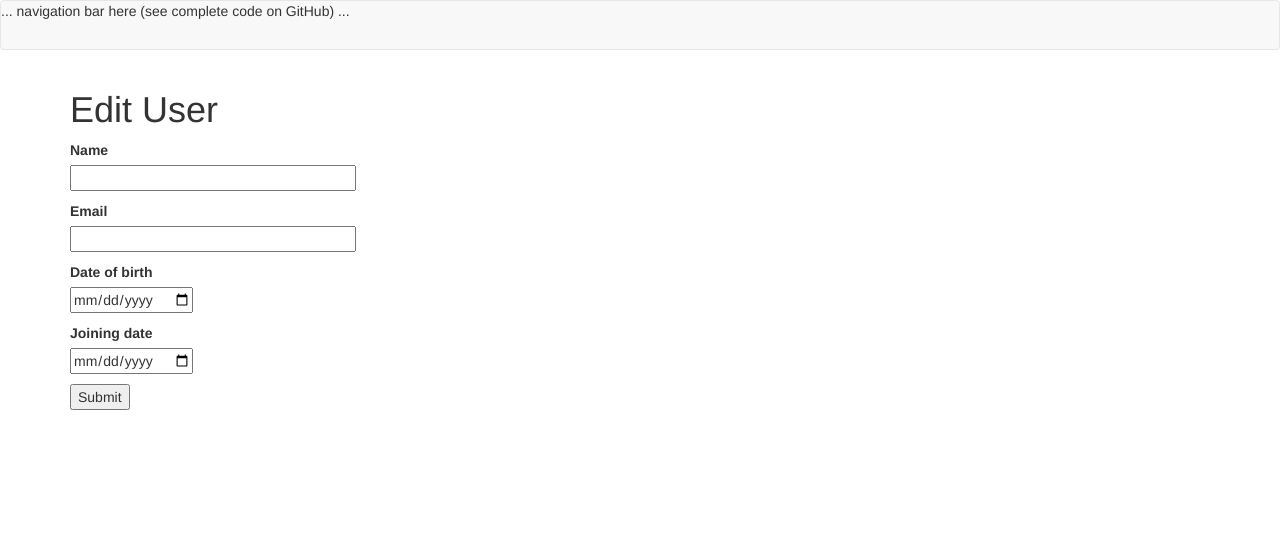
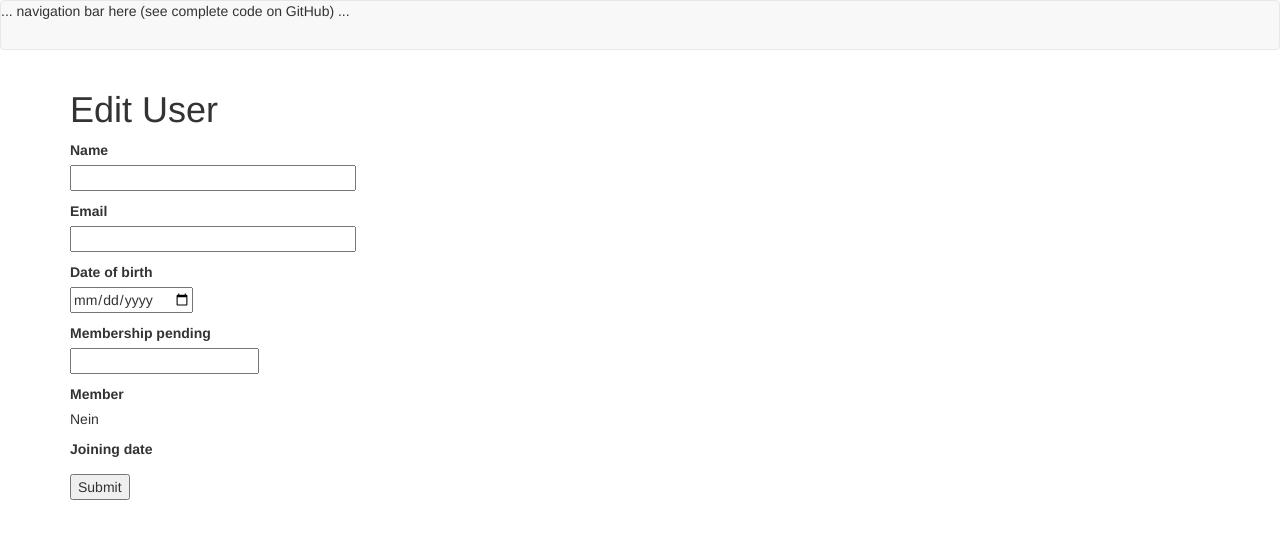
Before and after one commit to pep-dortmund/member-database, a Flask app: template database/templates/edit.html in a window 1280 px wide. Shown: the top 539 px of the page. Run offline with Flask 2, Linux system fonts and the light colour scheme; the template is opened without the code that fills it: most values are stand-ins (such as "Sample title", 1, 10 or a date in 2020); form fields are guessed from the names that the template uses; some libraries are stand-ins or nearby versions.

Commit message:
add fields to edit view

```diff
--- a/database/__init__.py
+++ b/database/__init__.py
@@ -207,7 +207,7 @@
         db.session.commit()
 
     form = PersonEditForm(name=p.name, email=p.email,
-                          date_of_birth=p.date_of_birth, joining_date=p.joining_date)
+                          date_of_birth=p.date_of_birth, joining_date=p.joining_date, membership_pending=p.membership_pending, member=p.member)
 
     if form.validate_on_submit():
         p.name = form.name.data
@@ -215,10 +215,10 @@
             p.email_valid = False
             p.email = form.email.data
         p.date_of_birth = form.date_of_birth.data
+        p.membership_pending = form.membership_pending.data
         db.session.commit()
         flash('Daten erfolgreich aktualisiert.')
-    else:
-        flash('Fehler. Bitte Eingaben überprüfen.')
+        return redirect(url_for('edit', token=token))
 
     return render_template('edit.html', form=form)
 
--- a/database/forms.py
+++ b/database/forms.py
@@ -1,5 +1,5 @@
 from flask_wtf import FlaskForm
-from wtforms import StringField, SubmitField, DateField
+from wtforms import StringField, SubmitField, DateField, BooleanField
 from wtforms.fields.html5 import EmailField
 from wtforms.validators import DataRequired, Email, Optional
 
@@ -9,4 +9,6 @@
     email = EmailField('E-Mail-Adresse', validators=[DataRequired(), Email()])
     date_of_birth = DateField('Geburtstag', validators=[Optional()])
     joining_date = DateField('Mitglied seit', render_kw={'readonly': True})
+    membership_pending = BooleanField('Mitgliedschaft beantragt')
+    member = BooleanField('Mitgliedschaft bestätigt', render_kw={'readonly': True})
     submit = SubmitField('Speichern')
--- a/database/templates/forms/edit.html
+++ b/database/templates/forms/edit.html
@@ -8,17 +8,35 @@
     <p>
       {{ form.email.label }}<br>
       {{ form.email(size=32) }}
+      {% for error in form.email.errors %}
+        <span style="color: red;">[{{ error }}]</span>
+      {% endfor %}
     </p>
     <p>
       {{ form.date_of_birth.label }}<br>
       {{ form.date_of_birth(size=32) }}
-       {% for error in form.date_of_birth.errors %}
-         <span style="color: red;">[{{ error }}]</span>
-       {% endfor %}
+      {% for error in form.date_of_birth.errors %}
+        <span style="color: red;">[{{ error }}]</span>
+      {% endfor %}
+    </p>
+    <p>
+      {{ form.membership_pending.label }}<br>
+      {{ form.membership_pending }}
+      {% for error in form.membership_pending.errors %}
+        <span style="color: red;">[{{ error }}]</span>
+      {% endfor %}
+    </p>
+    <p>
+      {{ form.member.label }}<br>
+      {% if form.member.data %}
+      Ja
+      {% else %}
+      Nein
+      {% endif %}
     </p>
     <p>
       {{ form.joining_date.label }}<br>
-      {{ form.joining_date(size=32) }}
+      {{ form.joining_date.data }}
     </p>
     <p>{{ form.submit() }}</p>
   </form>
```
